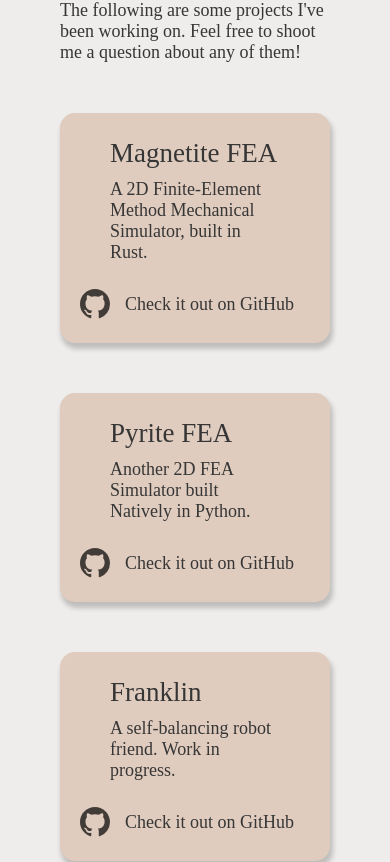
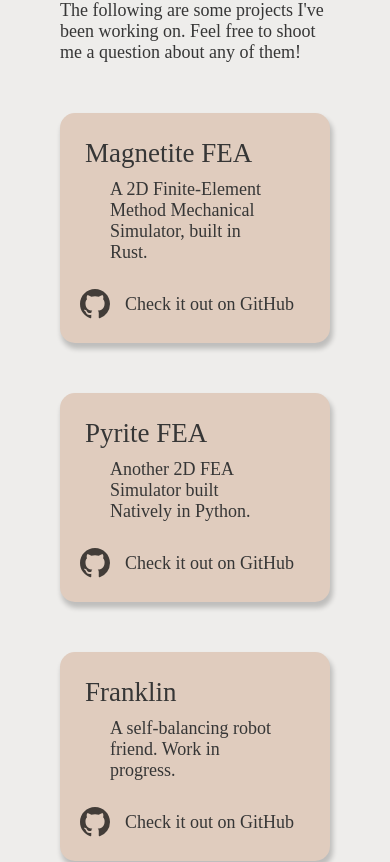
Before and after one commit to kyle-tennison/kyletennison-site, a React (Vite) app: page / in a window 390 px wide. Shown: the part 1367-2229 px from the top of the page. Built offline with nearby package versions, Linux system fonts and the light colour scheme; a web font is replaced by a local one.

Commit message:
mobile style fix

```diff
--- a/src/home/home.css
+++ b/src/home/home.css
@@ -1,5 +1,5 @@
 #home-page {
-  background-color: #eeedeb;
+  background-color: #EEEDEB;
   min-width: 380px;
 }
 
@@ -37,7 +37,7 @@
   padding-bottom: 90px;
   border-top-left-radius: 30px;
   border-top-right-radius: 30px;
-  background-color: #76885b;
+  background-color: #76885B;
 }
 #about-me h1 {
   text-align: center;
@@ -111,7 +111,7 @@
   top: -60px;
   border-top-left-radius: 30px;
   border-top-right-radius: 30px;
-  background-color: #eeedeb;
+  background-color: #EEEDEB;
   color: #363636;
   padding-top: 60px;
   padding-bottom: 60px;
@@ -138,7 +138,7 @@
   margin-top: 50px;
   overflow: hidden;
   border-radius: 15px;
-  background-color: #e0ccbe;
+  background-color: #E0CCBE;
   box-shadow: 2px 5px 5px 1px rgba(0, 0, 0, 0.2);
 }
 #project-list .project-card h2 {
@@ -184,6 +184,9 @@
   #project-list .project-card .icon-text-pair {
     margin-left: 20px;
   }
+  #project-list .project-card h2 {
+    margin-left: 25px;
+  }
 }
 #project-list .project-card #date {
   position: absolute;
@@ -200,7 +203,7 @@
 }
 #project-list .left img {
   -o-object-fit: cover;
-  object-fit: cover;
+     object-fit: cover;
   width: 260px;
   height: 100%;
 }
@@ -220,4 +223,4 @@
 #project-list .right {
   width: 100%;
   position: relative;
-} /*# sourceMappingURL=home.css.map */
+}/*# sourceMappingURL=home.css.map */
--- a/src/home/home.sass
+++ b/src/home/home.sass
@@ -167,6 +167,8 @@
         @media screen and (max-width: 420px)
             .icon-text-pair
                 margin-left: 20px
+            h2
+                margin-left: 25px
 
         #date
             position: absolute
```
